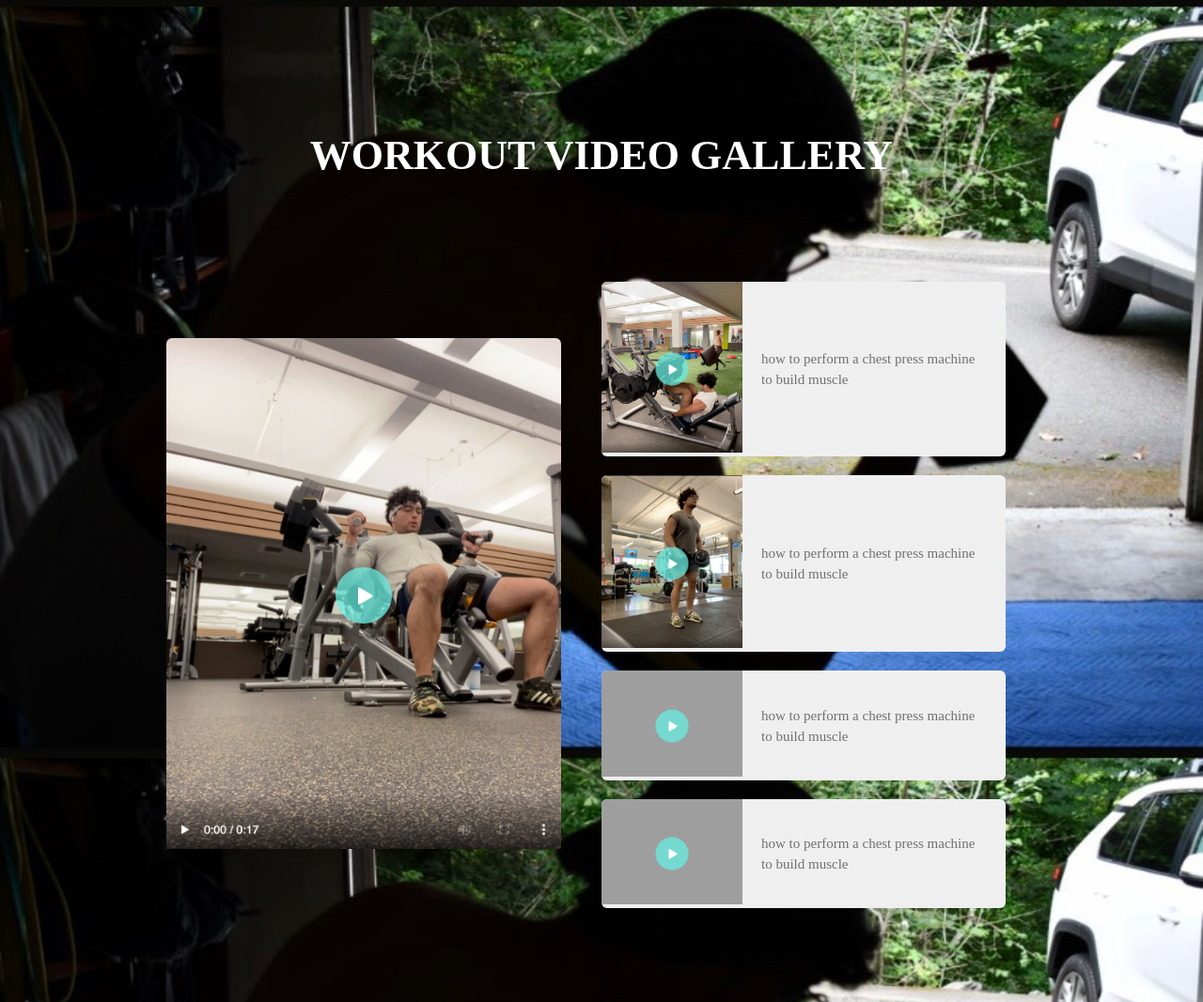
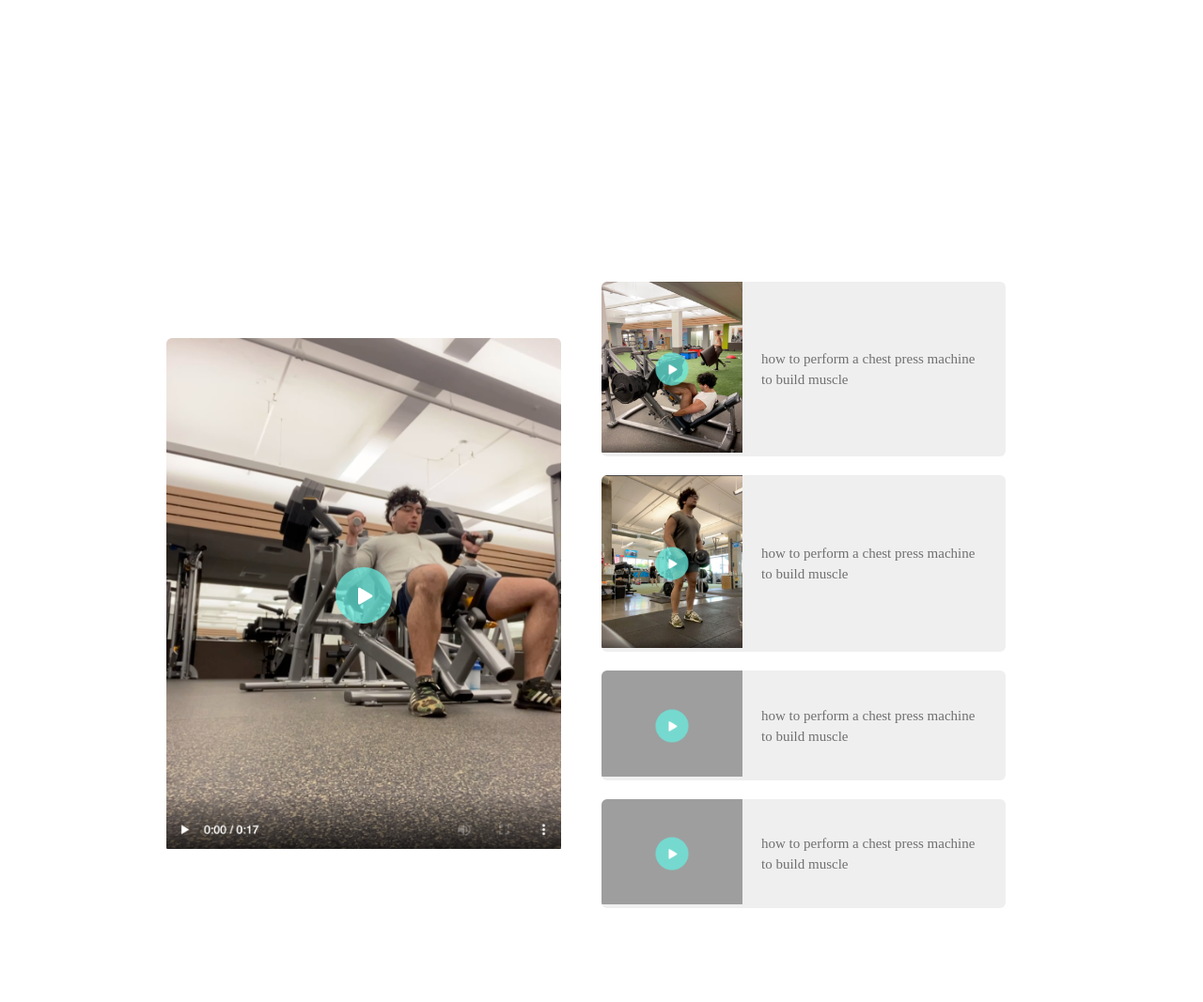
Before and after one commit to Goldnboy26/EMFITNESS, a PHP site: page /gallery.html in a window 1280 px wide. Shown: the whole page at 94% size. Run offline with PHP 8.4, Linux system fonts and the light colour scheme; grey boxes are pictures that could not be loaded.

Commit message:
backg color

```diff
--- a/assets/css/main.css
+++ b/assets/css/main.css
@@ -8,10 +8,7 @@
 }
 
 body{
-  background-image: url(/Users/eduardomonjevasquez/Desktop/EMFITNESS/assets/images/glasses.jpg);
-  background-repeat: no-repeat;
-  background-attachment: fixed;
-  background-size: 100% 100%;
+  color: deepskyblue;
 }
 
 .container{
```
